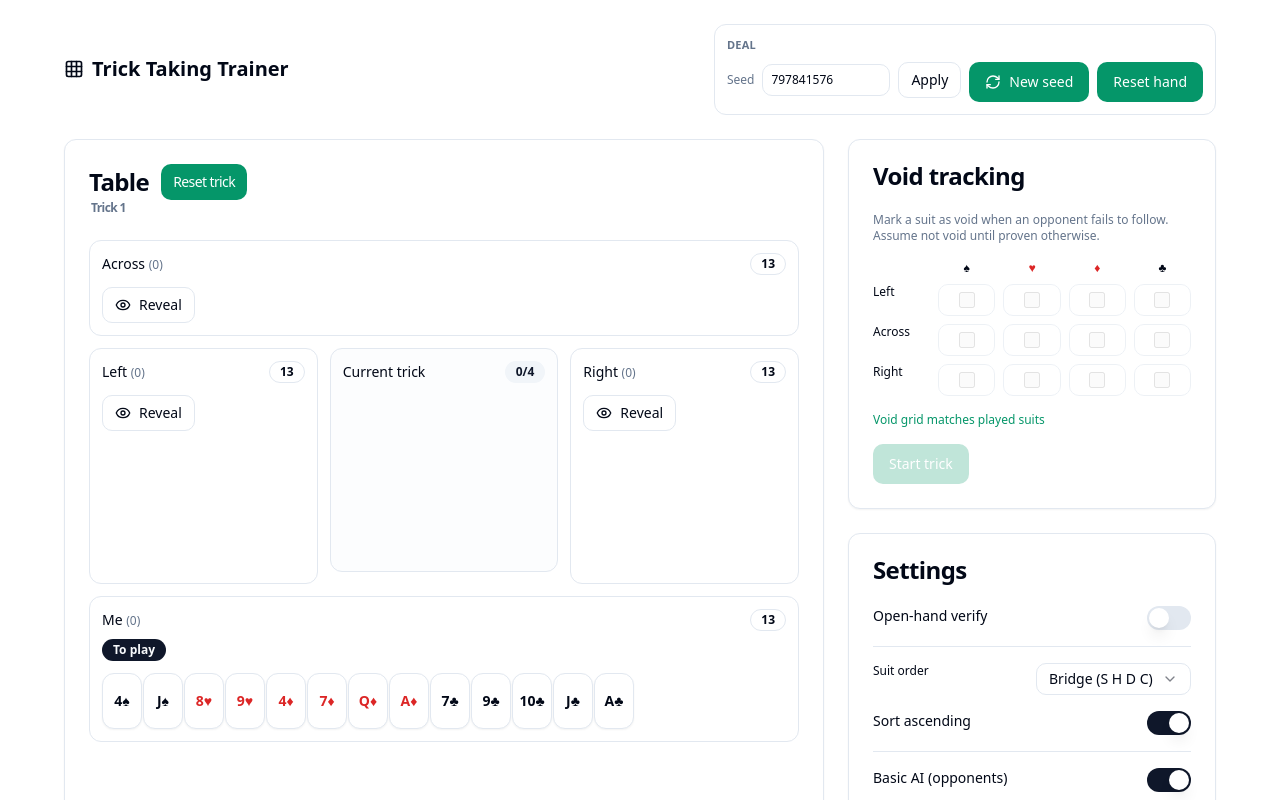
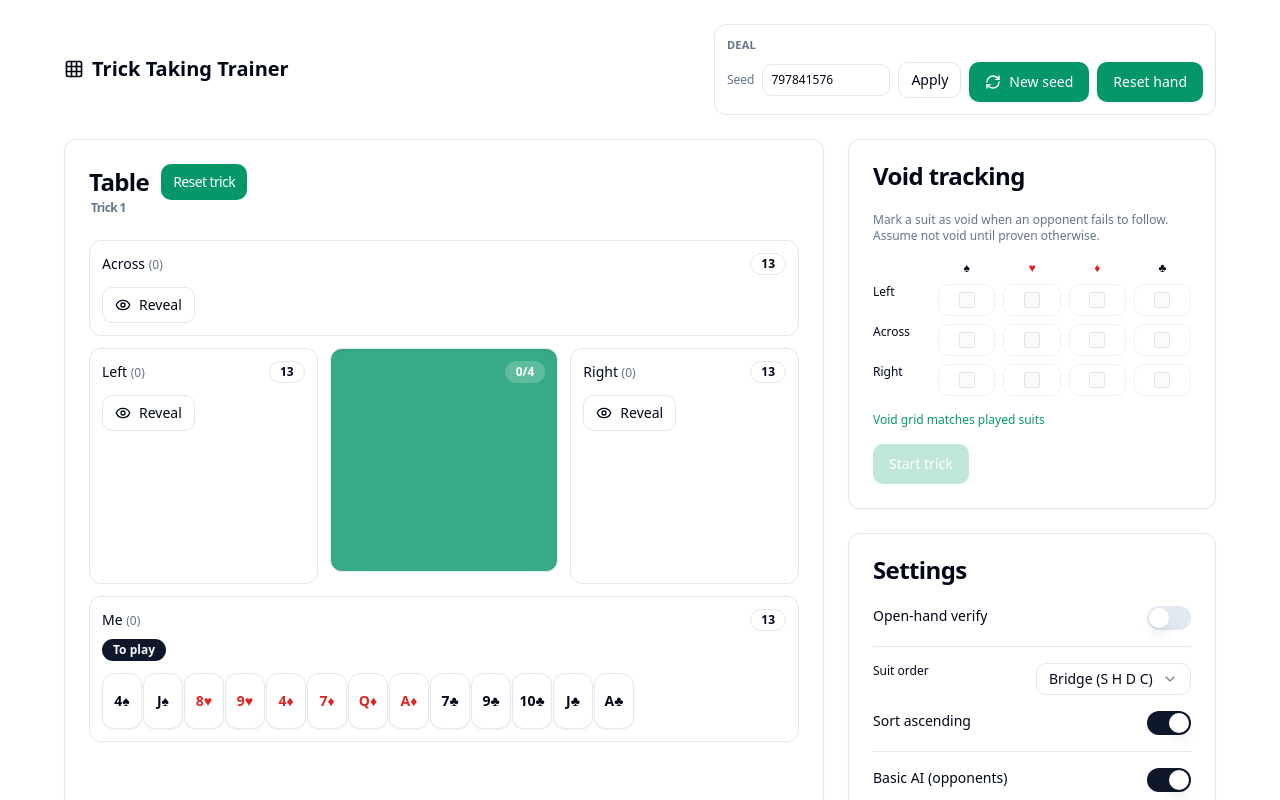
Before and after one commit to gsingh93/trick-taking-trainer, a React (Vite) app: page / in a window 1280 px wide. Shown: the top 800 px of the page. Built offline with nearby package versions, Linux system fonts and the light colour scheme; the HTML template or start-up script is replaced by a standard one.

Commit message:
Color background of card playing area

```diff
--- a/src/App.tsx
+++ b/src/App.tsx
@@ -1000,10 +1000,11 @@ export default function App() {
                 </div>
 
                 {/* Current trick stays fixed size */}
-                <div className="rounded-xl border bg-muted/20 p-3 self-start">
-                  <div className="flex items-center justify-between">
-                    <div className="text-sm font-medium">Current trick</div>
-                    <Badge variant="secondary">{trick.length}/4</Badge>
+                <div className="rounded-xl border bg-emerald-600/80 p-3 shadow-inner self-start">
+                  <div className="flex items-center justify-end text-white">
+                    <Badge className="bg-white/20 text-white hover:bg-white/20" variant="secondary">
+                      {trick.length}/4
+                    </Badge>
                   </div>
 
                   {/* Diamond layout */}
@@ -1058,7 +1059,7 @@ export default function App() {
                   </div>
 
                   {awaitContinue ? (
-                    <div className="mt-3 text-center text-xs text-muted-foreground">
+                    <div className="mt-3 text-center text-xs text-white/80">
                       Press Enter/Space or click to continue
                     </div>
                   ) : null}
```
